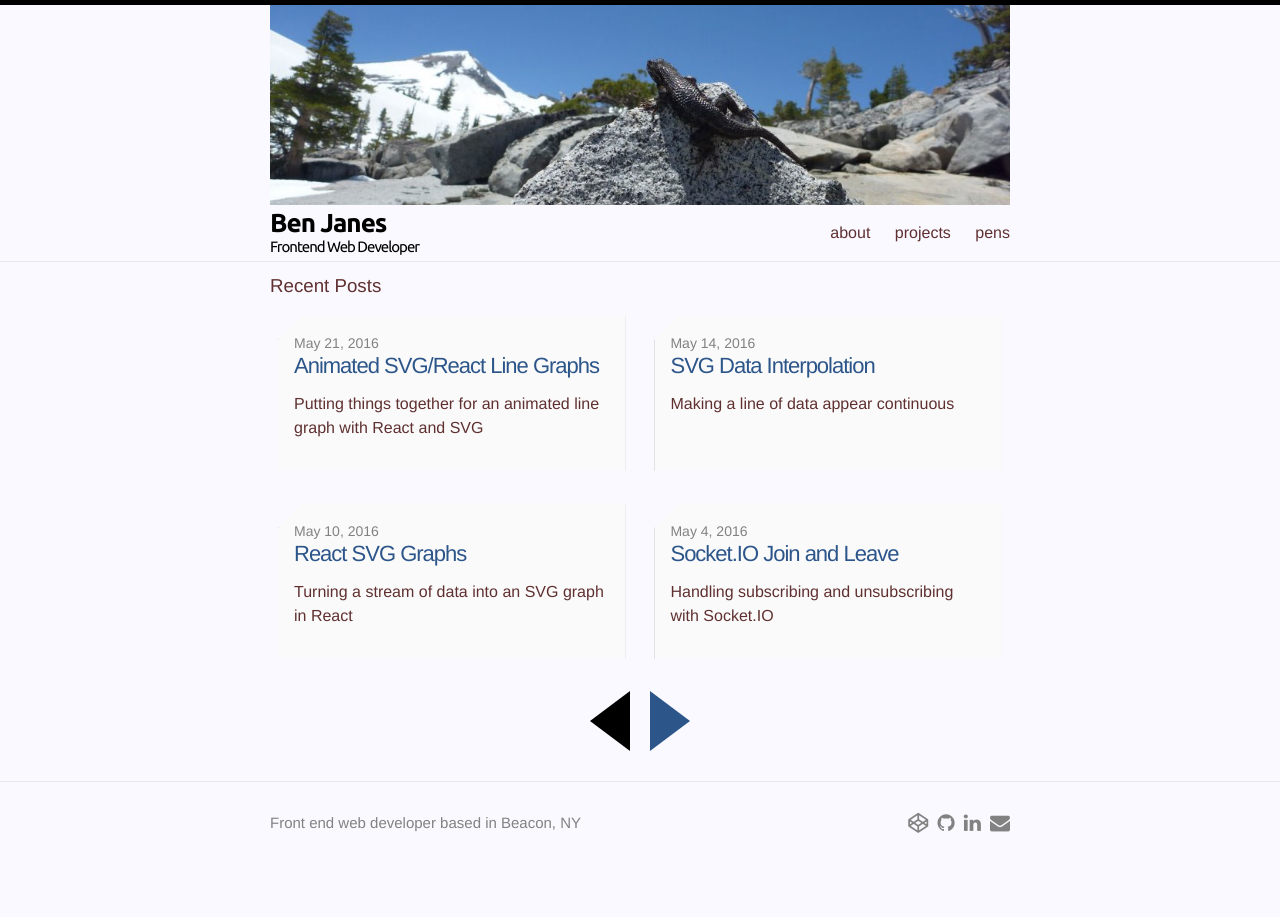
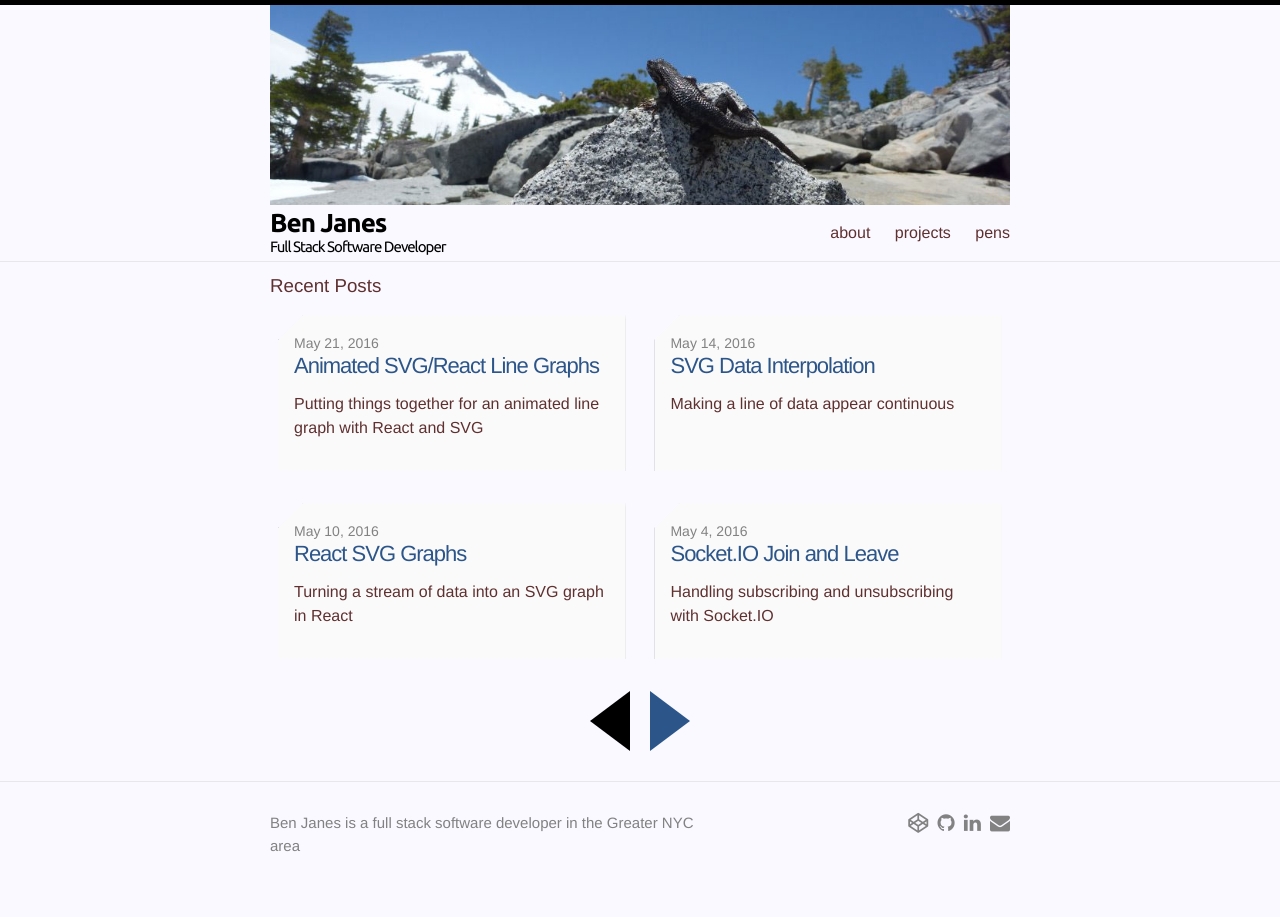
Before and after one commit to benjanes/benjanes.github.io, a Jekyll site: the page built from index.html, in a window 1280 px wide. Built offline with Jekyll 4.4.1, drawn with Linux system fonts in a browser that asks for light colours; the list of posts is cut into pages by our own code.

Commit message:
Update meta info for page

```diff
--- a/_config.yml
+++ b/_config.yml
@@ -1,12 +1,12 @@
 # Site settings
 title: Ben Janes
-subtitle: Frontend Web Developer
+subtitle: Full Stack Software Developer
 email: brjanes@gmail.com
-description: "Front end web developer based in Beacon, NY"
+description: "Ben Janes is a full stack software developer in the Greater NYC area"
 baseurl: "" # the subpath of your site, e.g. /blog/
 url: "http://www.benjanes.com" # the base hostname & protocol for your site
 github_username: benjanes
-linkedin_username: benjanes
+linkedin_username: benjanes1
 navigation:
 - url: /about/
   title: about
```
